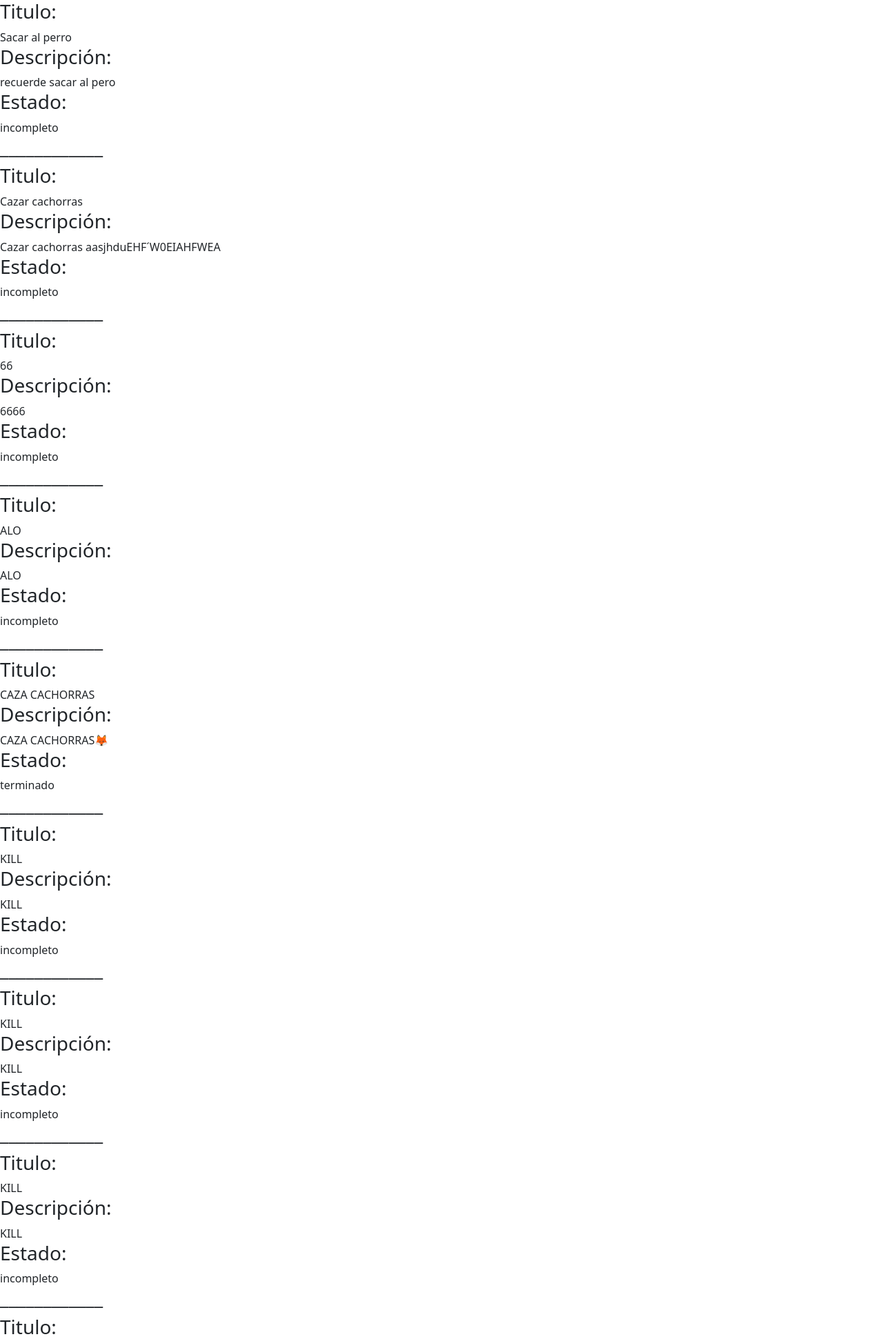
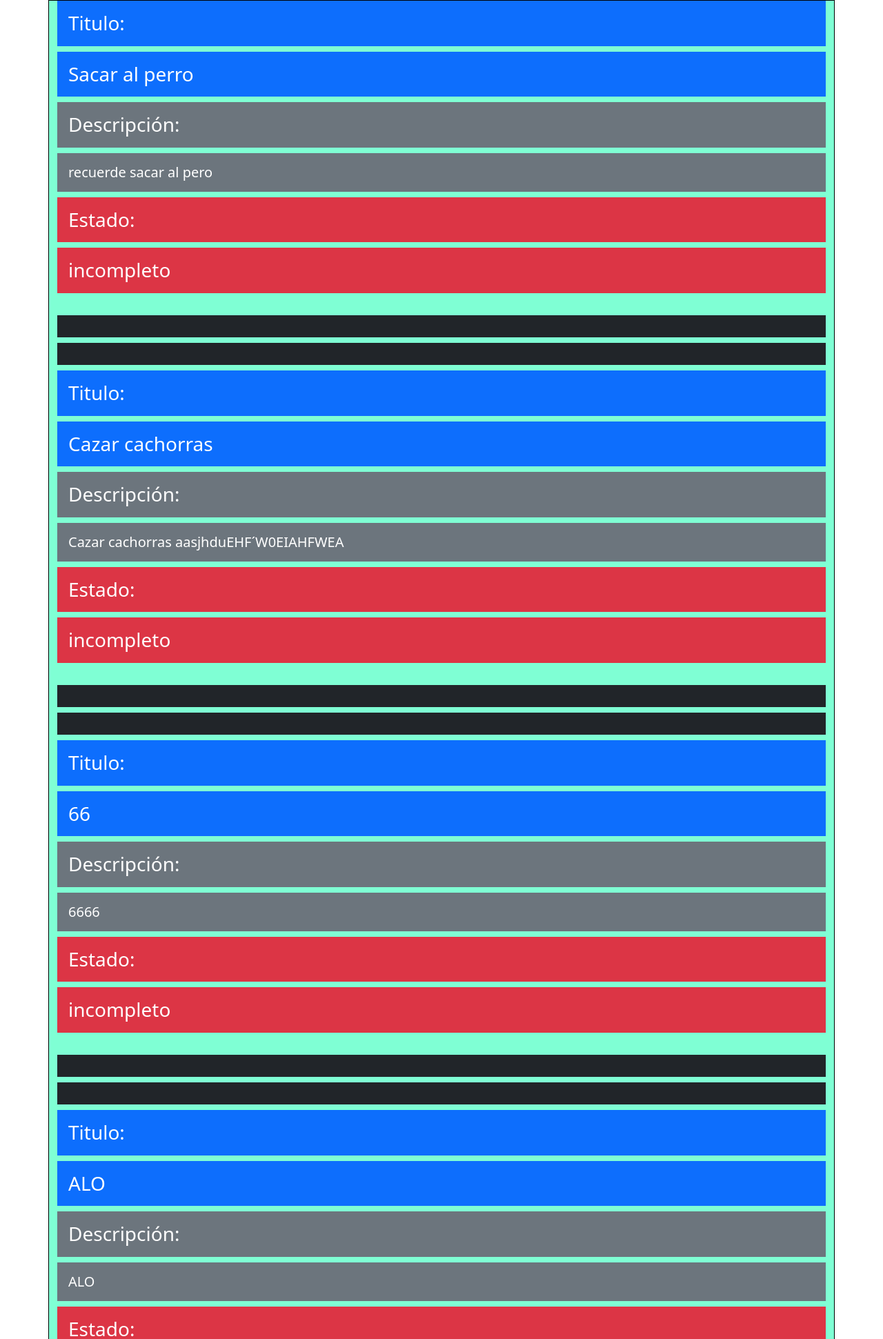
Before and after one commit to juancc9/Gestion_de_tareas, a Django app: page / in a window 1280 px wide. Shown: the top 1941 px of the page at 69% size. Run offline with Django 5.2, Linux system fonts and the light colour scheme; data comes from the database, SQL or seed files in the repository; both versions use the stored data as it was after the commit.

Commit message:
Gestion_de_tareas funcionando con Mejorado de estilos BOOSTRAP y requirments

```diff
--- a/gestion/templates/crear.html
+++ b/gestion/templates/crear.html
@@ -8,8 +8,8 @@
     <link href="https://cdn.jsdelivr.net/npm/bootstrap@5.3.3/dist/css/bootstrap.min.css" rel="stylesheet" integrity="sha384-QWTKZyjpPEjISv5WaRU9OFeRpok6YctnYmDr5pNlyT2bRjXh0JMhjY6hW+ALEwIH" crossorigin="anonymous">
 </head>
 <body>
-    <h2>Crea una tarea</h2>
-    <form method="POST">
+    <h2 class="text-center">Crea una tarea</h2>
+    <form method="POST" class="text-center">
         {% csrf_token %}
         {{form.as_p}}
         <button  class="btn btn-success"type="submit">Guardar Tarea</button>
--- /dev/null
+++ b/gestion/templates/cssTareas/estilosListar.css
@@ -0,0 +1,5 @@
+.container{
+    background-color: aquamarine;
+    border: 1px solid #000;
+
+}
--- a/gestion/templates/listar.html
+++ b/gestion/templates/listar.html
@@ -6,21 +6,29 @@
     <title>listar</title>
     <script src="https://cdn.jsdelivr.net/npm/bootstrap@5.3.3/dist/js/bootstrap.bundle.min.js" integrity="sha384-YvpcrYf0tY3lHB60NNkmXc5s9fDVZLESaAA55NDzOxhy9GkcIdslK1eN7N6jIeHz" crossorigin="anonymous"></script>
     <link href="https://cdn.jsdelivr.net/npm/bootstrap@5.3.3/dist/css/bootstrap.min.css" rel="stylesheet" integrity="sha384-QWTKZyjpPEjISv5WaRU9OFeRpok6YctnYmDr5pNlyT2bRjXh0JMhjY6hW+ALEwIH" crossorigin="anonymous">
+    <link href="cssTareas/estilosListar.css" rel="stylesheet">
+
 
 </head>
 <body>
+
+<div class="container" >
     {% for tarea in tareas %}
-    <h3>Titulo:</h3>
-    {{tarea.titulo}}
-    <h3>Descripción:</h3>
-    {{tarea.descripcion}}
-    <h3>Estado:</h3>
-    {{tarea.estado}}
+    <h3 class="p-3 mb-2 bg-primary text-white" >Titulo:</h3>
+   <h3 class="p-3 mb-2 bg-primary text-white"> {{tarea.titulo}}</h3>
+    <h3 class="p-3 mb-2 bg-secondary text-white">Descripción:</h3>
+    <h5 class="p-3 mb-2 bg-secondary text-white">  {{tarea.descripcion}}</h5>
+    <h3  class="p-3 mb-2 bg-danger text-white">Estado:</h3>
+    <h3  class="p-3 mb-2 bg-danger text-white"> {{tarea.estado}}</h3>
     <br>
-    <h3>____________</h3>
+    <h3 class="p-3 mb-2 bg-dark text-white"></h3>
+    <h3 class="p-3 mb-2 bg-dark text-white"></h3>
+
     {% endfor%}
-    <a href="crear">crear</a>
+    <a  class="btn btn-success" href="crear">ir a crear</a>
+</div>
 
 
 </body>
 </html>
+.
```
Also changed, not shown: db.sqlite3.
